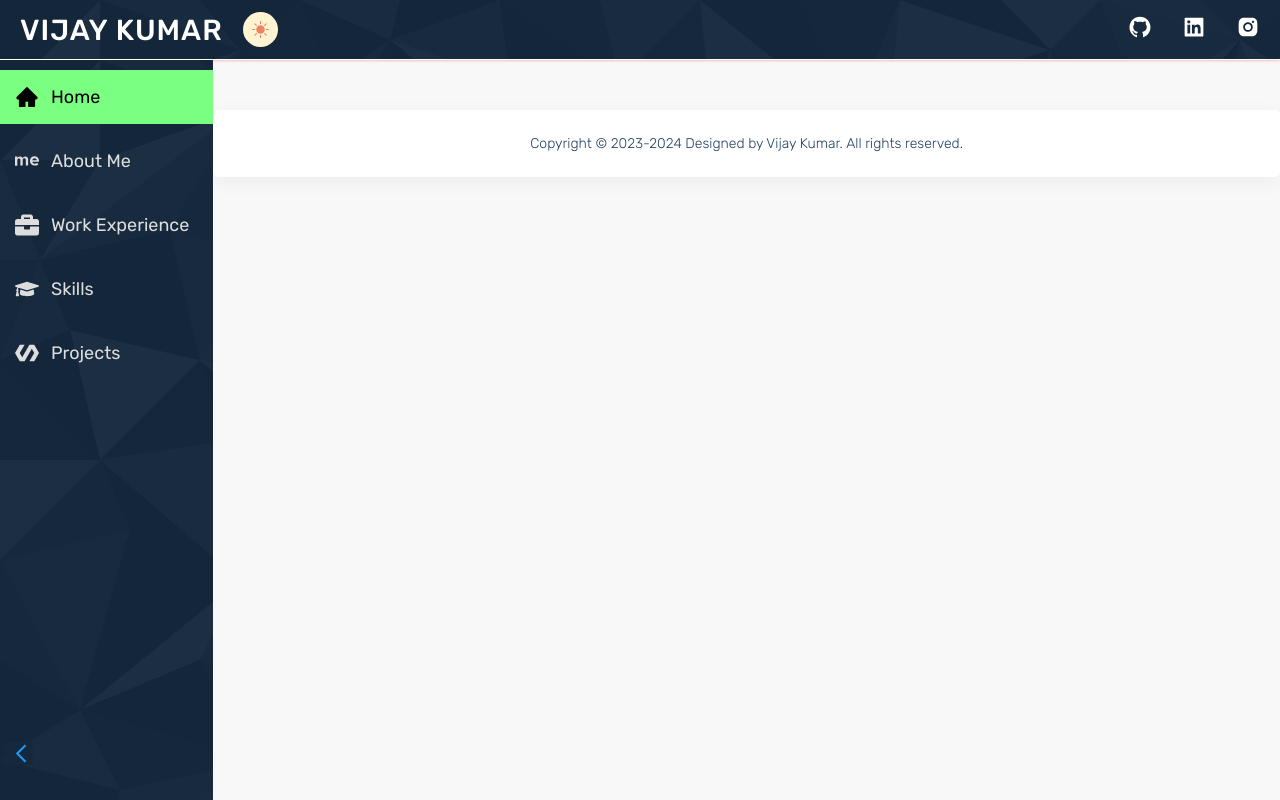
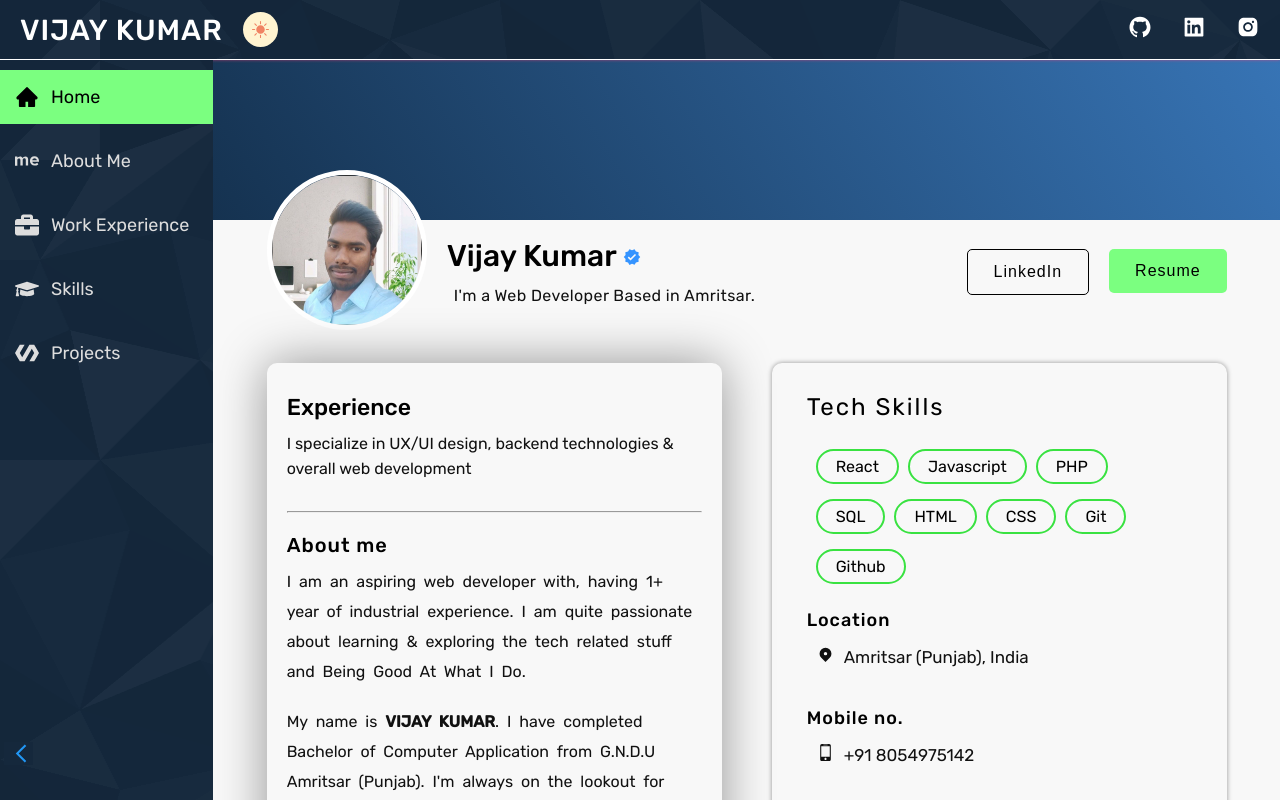
Before and after one commit to Vijaykumar308/portfolio, a React (Create React App) app: page / in a window 1280 px wide. Shown: the top 800 px of the page. Built offline with nearby package versions, Linux system fonts and the light colour scheme; the HTML template or start-up script is replaced by a standard one.

Commit message:
again back to normal / for homepage route

```diff
--- a/src/App.js
+++ b/src/App.js
@@ -21,7 +21,7 @@
           <Sidebar />
         <div className='contant'>
           <Routes>
-            <Route path='/portfolio' element={<Home />} />
+            <Route path='/' element={<Home />} />
             <Route path='/about' element={<AboutMe />} />
             <Route path='/work-experince' element={<WorkExperince />} />
             <Route path='/skills' element={<Skills />} />
```
